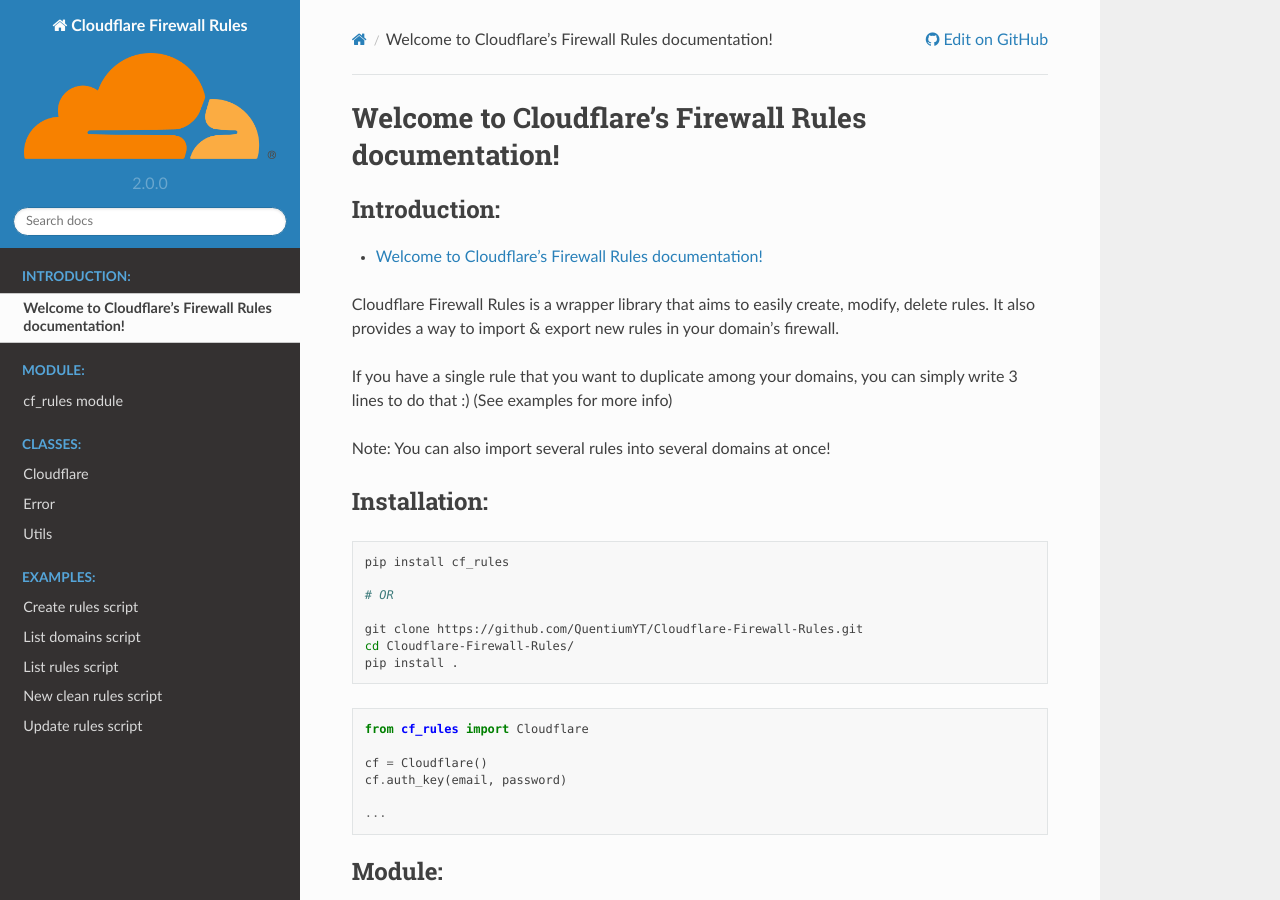
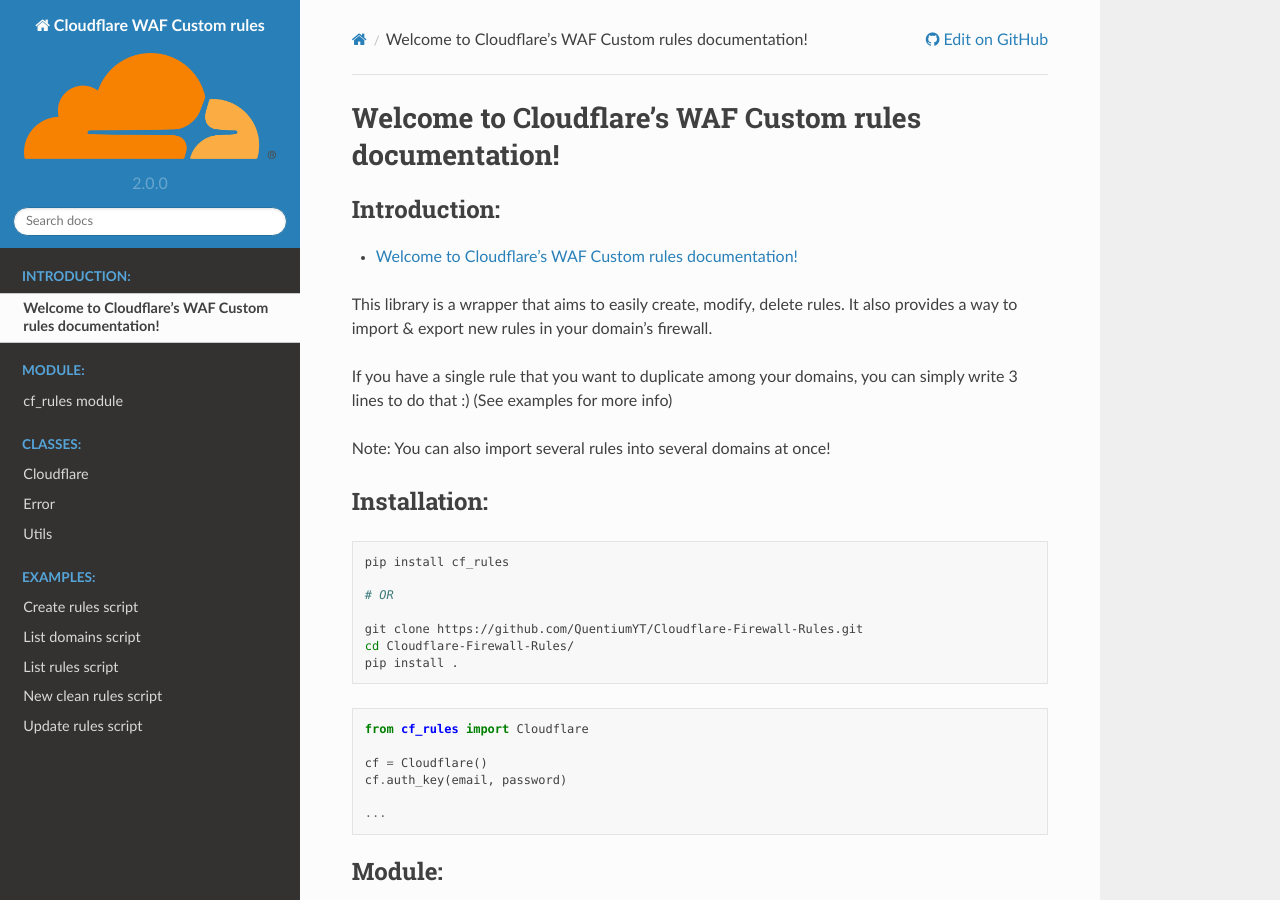
Before and after one commit to QuentiumYT/Cloudflare-Firewall-Rules, a Sphinx documentation site: the page built from docs/index.rst, in a window 1280 px wide and 900 px high. Built offline with Sphinx 7.4.7 and the Read the Docs theme 2.0.0, drawn with Linux system fonts in a browser that asks for light colours; some of the changed text lies outside the part shown.

Commit message:
Updated project name & copyrights

```diff
--- a/cf_rules/__init__.py
+++ b/cf_rules/__init__.py
@@ -1,12 +1,12 @@
 __title__ = "cf_rules"
-__description__ = "A Cloudflare wrapper to bulk add / edit your firewall custom rules using Cloudflare's API."
+__description__ = "A Cloudflare wrapper to bulk add / edit your WAF custom rules using Cloudflare's API."
 __url__ = "https://quentiumyt.github.io/Cloudflare-Firewall-Rules/"
 __version__ = "2.0.0"
 
 __author__ = "Quentin Lienhardt"
 __author_email__ = "pro@quentium.fr"
 __license__ = "Apache 2.0"
-__copyright__ = "Copyright 2022 Quentin Lienhardt"
+__copyright__ = "Copyright 2024 Quentin Lienhardt"
 
 __all__ = (
     "Cloudflare",
--- a/docs/conf.py
+++ b/docs/conf.py
@@ -19,9 +19,9 @@
 
 # -- Project information -----------------------------------------------------
 
-project = 'Cloudflare Firewall Rules'
-copyright = '2022, Quentin L'
-author = 'Quentin L'
+project = 'Cloudflare WAF Custom rules'
+copyright = '2024, Quentin Lienhardt'
+author = 'Quentin Lienhardt'
 version = __version__
 
 # -- General configuration ---------------------------------------------------
--- a/docs/index.rst
+++ b/docs/index.rst
@@ -1,6 +1,6 @@
-*****************************************************
-Welcome to Cloudflare's Firewall Rules documentation!
-*****************************************************
+*******************************************************
+Welcome to Cloudflare's WAF Custom rules documentation!
+*******************************************************
 
 .. currentmodule:: cf
 
@@ -10,7 +10,7 @@
 
     self
 
-Cloudflare Firewall Rules is a wrapper library that aims to easily create, modify, delete rules. It also provides a way to import & export new rules in your domain's firewall.
+This library is a wrapper that aims to easily create, modify, delete rules. It also provides a way to import & export new rules in your domain's firewall.
 
 If you have a single rule that you want to duplicate among your domains, you can simply write 3 lines to do that :)
 (See examples for more info)
```
Also changed, not shown: README.md (+8 -8 lines), 1 other file.
